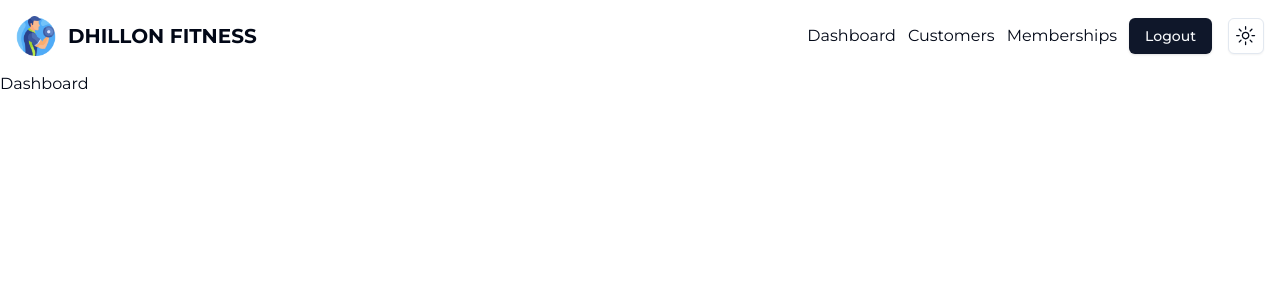
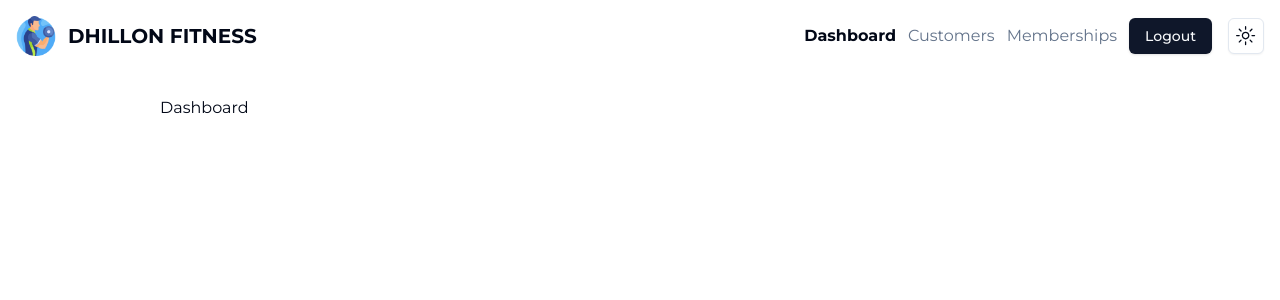
Before and after one commit to karanjas39/dhillon-fitness, a Next.js app in the folder frontend/: page /dashboard in a window 1280 px wide. Shown: the top 300 px of the page. Built offline with nearby package versions, Linux system fonts and the light colour scheme; sample sign-in values are in the browser's storage.

Commit message:
signin page styling

```diff
--- a/frontend/src/app/dashboard/page.tsx
+++ b/frontend/src/app/dashboard/page.tsx
@@ -1,5 +1,11 @@
+import Section from "@/components/Layouts/Section";
+
 function Dashboard() {
-  return <div>Dashboard</div>;
+  return (
+    <Section>
+      <h2>Dashboard</h2>
+    </Section>
+  );
 }
 
 export default Dashboard;
--- a/frontend/src/components/Layouts/Section.tsx
+++ b/frontend/src/components/Layouts/Section.tsx
@@ -1,7 +1,9 @@
 import { ChildrenProp } from "@/utils/Types/types";
 
 function Section({ children }: ChildrenProp) {
-  return <section>{children}</section>;
+  return (
+    <section className="mt-6 sm:w-[75%] mx-auto w-[95%]">{children}</section>
+  );
 }
 
 export default Section;
--- a/frontend/src/components/Navbar/NavItems.tsx
+++ b/frontend/src/components/Navbar/NavItems.tsx
@@ -5,9 +5,11 @@ import { useDispatch } from "react-redux";
 import { navButtons, NavLinks } from "@/utils/constants";
 import Link from "next/link";
 import { Button } from "@/components/ui/button";
+import { usePathname } from "next/navigation";
 
 function NavItems({ loggedIn }: { loggedIn: boolean }) {
   const dispatch = useDispatch();
+  const pathName = usePathname();
 
   return (
     <>
@@ -15,7 +17,15 @@ function NavItems({ loggedIn }: { loggedIn: boolean }) {
         {NavLinks.map((link, i) => {
           if (loggedIn && link.auth) {
             return (
-              <Link href={link.link} key={i}>
+              <Link
+                href={link.link}
+                key={i}
+                className={
+                  link.link === pathName
+                    ? "text-foreground font-bold"
+                    : "text-muted-foreground"
+                }
+              >
                 {link.title}
               </Link>
             );
--- a/frontend/src/components/SignIn/SignIn.tsx
+++ b/frontend/src/components/SignIn/SignIn.tsx
@@ -1,7 +1,5 @@
 "use client";
 
-import Image from "next/image";
-import HeroImage from "/public/hero.jpg";
 import { zodResolver } from "@hookform/resolvers/zod";
 import { useForm } from "react-hook-form";
 import { z_signin, z_signin_type } from "@singhjaskaran/dhillonfitness-common";
@@ -59,9 +57,14 @@ function SignIn() {
 
   return (
     <>
-      <div className="w-[90%] sm:w-[50%] mx-auto my-5 grid grid-cols-1 sm:grid-cols-2 flex-1">
-        <div className="flex items-center justify-center flex-col">
-          <h1 className="font-bold text-3xl text-center">Sign In</h1>
+      <div className="w-[90%] sm:w-[30%] mx-auto mt-9 flex-1">
+        <div className="w-full flex flex-col gap-3 items-center mb-2 bg-primary-foreground py-[50px] rounded-2xl">
+          <div className="flex flex-col gap-3 px-4">
+            <h1 className="font-bold text-4xl text-center">Sign In</h1>
+            <p className="text-muted-foreground text-sm text-center">
+              Fill account credentials to log in into your account.
+            </p>
+          </div>
           <Form {...form}>
             <form
               onSubmit={form.handleSubmit(onSubmit)}
@@ -77,7 +80,7 @@ function SignIn() {
                       <Input placeholder="email" type="email" {...field} />
                     </FormControl>
                     <FormDescription>
-                      Enter your registered email here.
+                      Enter your registered email here
                     </FormDescription>
                     <FormMessage />
                   </FormItem>
@@ -97,7 +100,7 @@ function SignIn() {
                       />
                     </FormControl>
                     <FormDescription>
-                      Enter your account password here.
+                      Enter your account password here
                     </FormDescription>
                     <FormMessage />
                   </FormItem>
@@ -109,11 +112,6 @@ function SignIn() {
             </form>
           </Form>
         </div>
-        <Image
-          src={HeroImage}
-          alt="Hero Image"
-          className="rounded-xl hidden sm:block"
-        />
       </div>
       <Footer />
     </>
```
Also changed, not shown: frontend/public/hero.jpg (deleted), frontend/src/app/icon.png.
